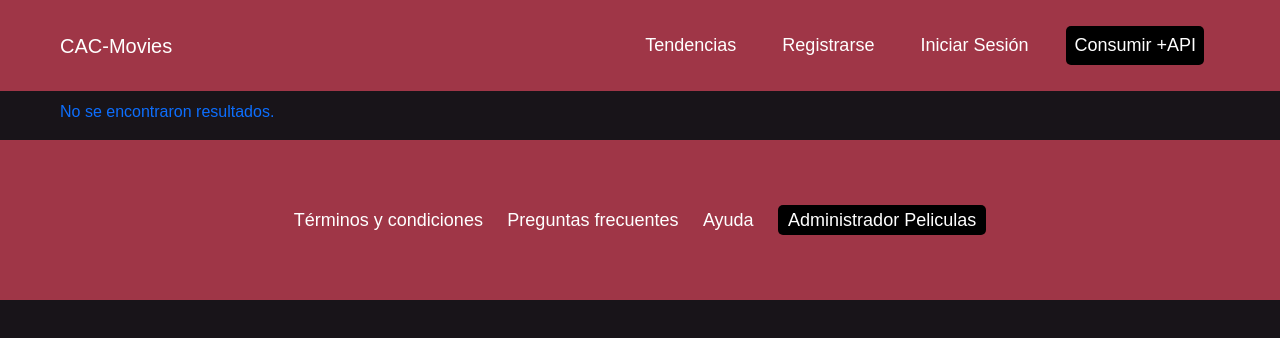
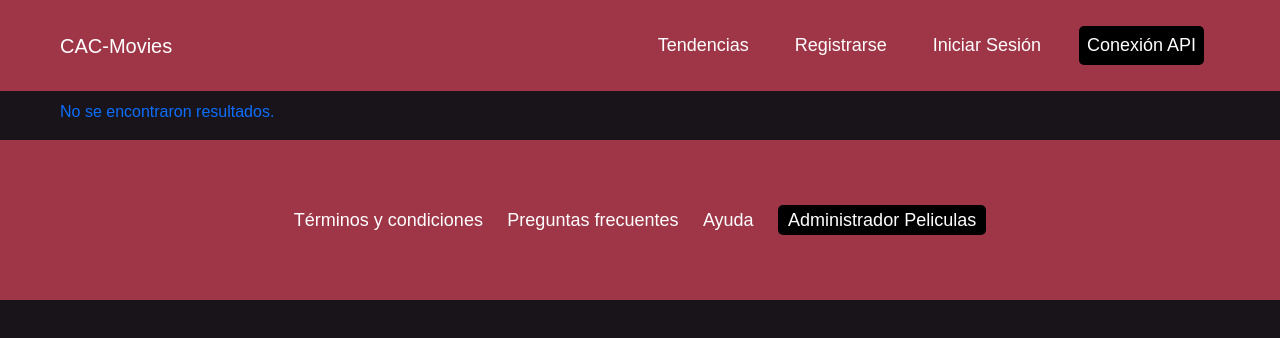
Before and after one commit to FerreiroNicolas/TP1-front-Java-CAC, a plain HTML site: page api.html in a window 1280 px wide. Drawn offline with Linux system fonts and the light colour scheme.

Commit message:
Cambio palabras html

```diff
--- a/api.html
+++ b/api.html
@@ -30,7 +30,7 @@
                                 <a class="nav-link link-grande seccion" href="iniciar_sesión.html">Iniciar Sesión</a>
                             </li>
                             <li class="nav-item">
-                                <a class="nav-link link-grande iniciar" href="api.html">Consumir +API</a>
+                                <a class="nav-link link-grande iniciar" href="api.html">Conexión API</a>
                             </li>
                         </ul>
                     </div>
```
Also changed, not shown: index.html (+1 -1 lines).
